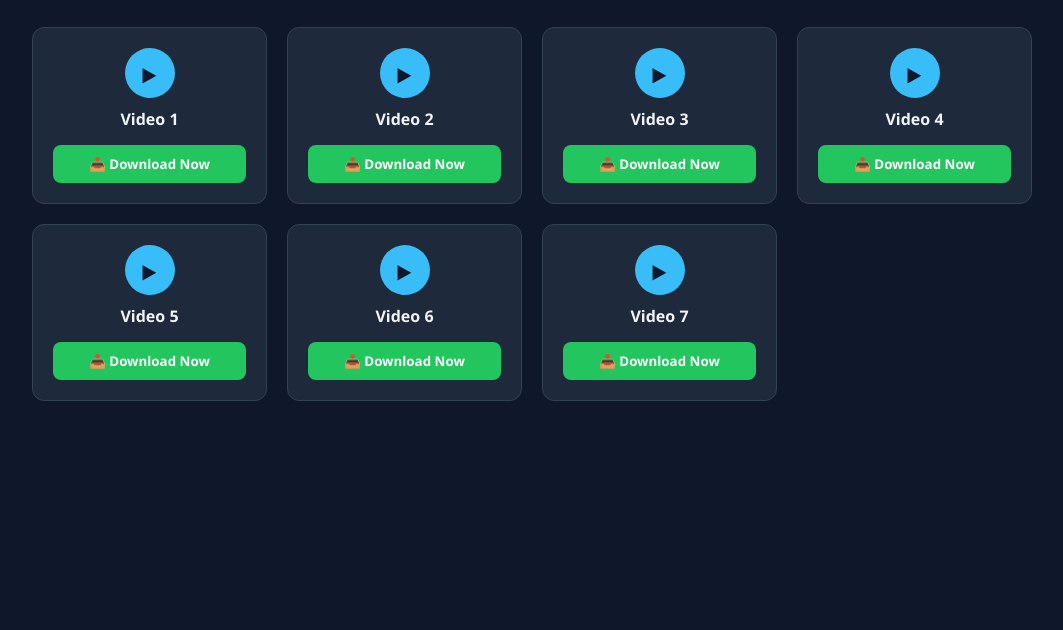
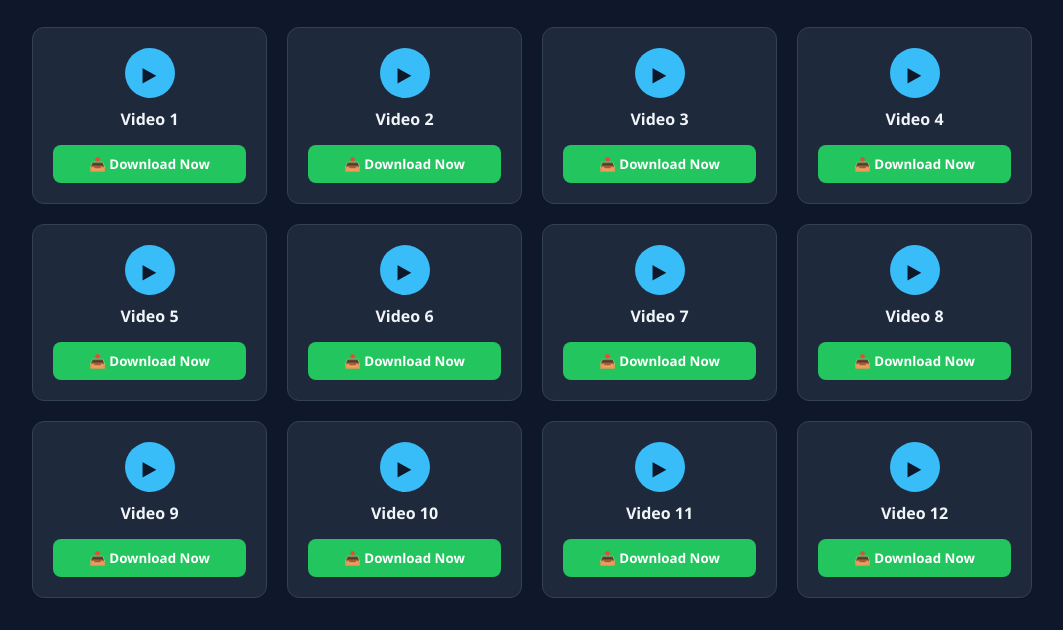
Before and after one commit to newviwedata40/Demo3video, a plain HTML site: page index.html in a window 1280 px wide. Shown: the part 170-800 px from the top of the page, without its empty margins (108-1171 px from the left). Drawn offline with Linux system fonts and the light colour scheme.

Commit message:
Update index.html

```diff
--- a/index.html
+++ b/index.html
@@ -141,6 +141,8 @@
 
 <script>
 const videoLinks = [
+"https://mega.nz/file/oi0hjZRS#_IVrUapaAXc1x__Q0D2lrQhGCNrIgTrU9a3T6ajYZbQ",
+"https://mega.nz/file/17kWSTyD#NVufTF08GB7BQpQlj0973NeLspcKJD6pdGNdnjVNftY",
 "https://mega.nz/embed/MzlkQZ7T#Y44p6Z5RwQ7FfLr5gRSyop4r4Qh2xs5T26RBGhRmHaI",
 "https://mega.nz/embed/I2MzAZQB#WFmuYU-XleTdHiP1fZL_Lj5SGrEQmNa2nMetGqayWPI",
 "https://mega.nz/embed/RjtxQQZQ#77DWsl_S9WnveyTCZx1-XLkMhysOk3XiSkfk9Eu846U",
@@ -148,6 +150,9 @@ const videoLinks = [
 "https://mega.nz/embed/5m9gjSzb#DQpRqT2LvVLKVDIR4pX0nlEezwT_1ua7vIuaZG6qP7Y",
 "https://mega.nz/embed/x2cn3K4K#sSiyMgVjlLntHYJC1q6WG8EZpNL2tTOkhDma_I9NnDc",
 "https://mega.nz/embed/Ar0EgRqB#QmK9HEXh0ssasDgsweymPQGSG1AyquUM-isJG2ijhG0",
+"https://mega.nz/file/57cEQSAa#s1w_Swi-anwX5YzapbjTOBfXQoQM5q5NWee3dXwGnaM",
+"https://mega.nz/file/IvNQCJSZ#xvHOXwhyEgLNcMPi2UJg9V0M2Z55OhZU2k_Et0-VAmw",
+"https://mega.nz/file/g2UlwAjR#coHARIjSKTzysV0t9cS1eYbX037CEv0vZGWe60zghY8",
 ];
 
 const adLinks = [
```
